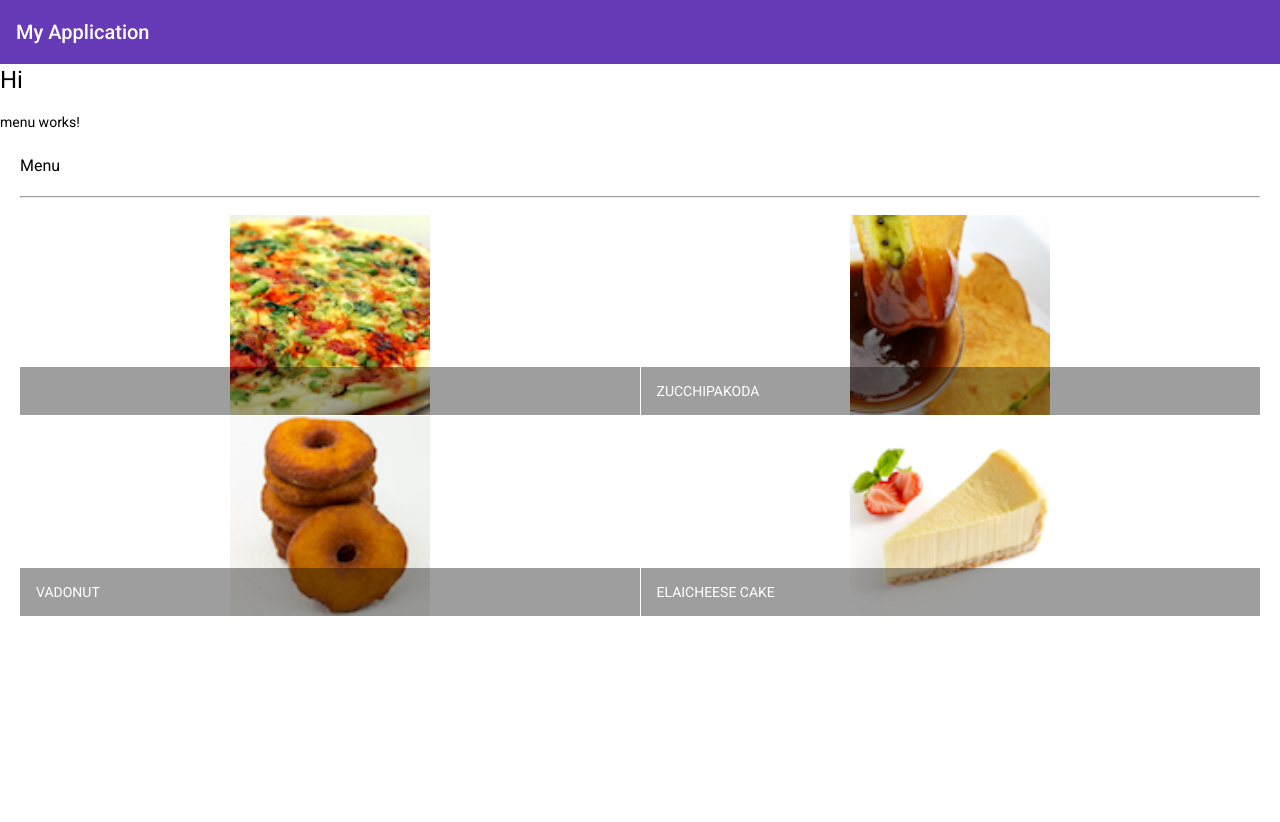
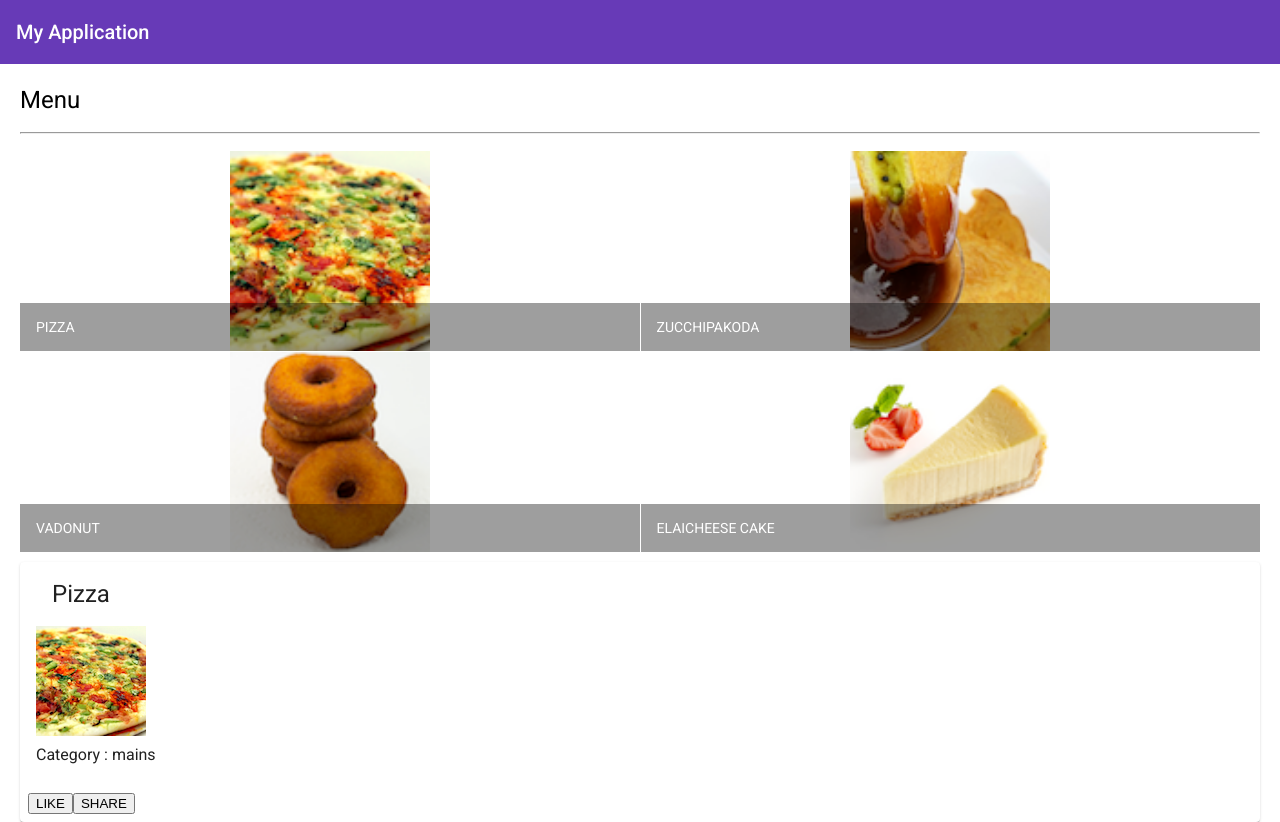
Before and after one commit to KasunHasanga/AngularConFusion, an Angular app: page / in a window 1280 px wide. Before the commit the page ends 800 px from the top, so only its background shows below. Built offline with nearby package versions, Linux system fonts and the light colour scheme.

Commit message:
Add card to show selected food

```diff
--- a/src/app/app.component.html
+++ b/src/app/app.component.html
@@ -1,5 +1,4 @@
 <mat-toolbar color="primary">
   <span>My Application</span>
 </mat-toolbar>
-<h1>Hi</h1>
 <app-menu></app-menu>
--- a/src/app/app.module.ts
+++ b/src/app/app.module.ts
@@ -9,6 +9,7 @@ import 'hammerjs';
 import { MenuComponent } from './menu/menu.component';
 import { MatListModule } from '@angular/material/list';
 import { MatGridListModule } from '@angular/material/grid-list';
+import {MatCardModule} from '@angular/material/card';
 
 @NgModule({
   declarations: [
@@ -21,7 +22,8 @@ import { MatGridListModule } from '@angular/material/grid-list';
     MatToolbarModule,
     FlexLayoutModule,
     MatListModule,
-    MatGridListModule
+    MatGridListModule,
+    MatCardModule
   ],
   providers: [],
   bootstrap: [AppComponent]
--- a/src/app/menu/menu.component.html
+++ b/src/app/menu/menu.component.html
@@ -1,12 +1,11 @@
-<p>menu works!</p>
+
 <div class="container"
     fxLayout="column"
     fxLayoutGap="10px">
 
-
     <div fxFlex>
         <div>
-            <h3>Menu</h3>
+            <h1>Menu</h1>
             <hr>
         </div>
     </div>
@@ -16,16 +15,33 @@
             <mat-list fxFlex>
                 <mat-grid-tile *ngFor="let dish of dishes">
                     <img height="200px" src="{{dish.image}}" alt="{{dish.name}}">
+
                     <mat-grid-tile-footer>
                         <h1 >{{dish.name | uppercase}}</h1>
                     </mat-grid-tile-footer>
-
-
                 </mat-grid-tile>
             </mat-list>
         </mat-grid-list>
     </div>
 
+    <mat-card>
+        <mat-card-header>
+            <mat-card-title>
+                <h1>{{selectedDish.name}}</h1>
+            </mat-card-title>
+        </mat-card-header>
+        <mat-card-content>
+
+            <img src="{{selectedDish.image}}" alt="{{selectedDish.name}}">
+            <h3>Category : {{selectedDish.category}}</h3>
+        </mat-card-content>
+        <mat-card-actions>
+            <button mat-button>LIKE</button>
+            <button mat-button>SHARE</button>
+          </mat-card-actions>
+
+
+    </mat-card>
 
 
 </div>
--- a/src/app/menu/menu.component.ts
+++ b/src/app/menu/menu.component.ts
@@ -1,17 +1,11 @@
 import { Component, OnInit } from '@angular/core';
 
-import {Dish} from '../shared/dish';
+import { Dish } from '../shared/dish';
 
-@Component({
-  selector: 'app-menu',
-  templateUrl: './menu.component.html',
-  styleUrls: ['./menu.component.scss']
-})
-export class MenuComponent implements OnInit {
-
-  dishes : Dish[]= [
+const DISHES:Dish[] =[
   {
     id: '0',
+    name: 'Pizza',
     image: '/assets/images/uthappizza.png',
     category: 'mains',
     featured: true,
@@ -52,6 +46,20 @@ export class MenuComponent implements OnInit {
   }
 ];
 
+
+
+
+
+@Component({
+  selector: 'app-menu',
+  templateUrl: './menu.component.html',
+  styleUrls: ['./menu.component.scss']
+})
+export class MenuComponent implements OnInit {
+
+  dishes : Dish[]= DISHES;
+
+  selectedDish : Dish[]=DISHES[0];
   constructor() { }
 
   ngOnInit(): void {
```
Lines whose indentation alone changed are shown as unchanged.
